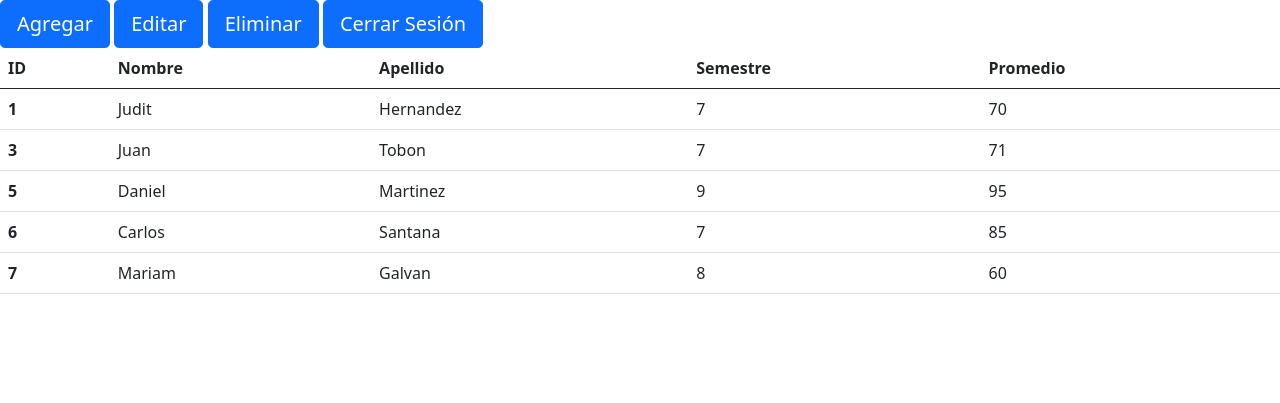
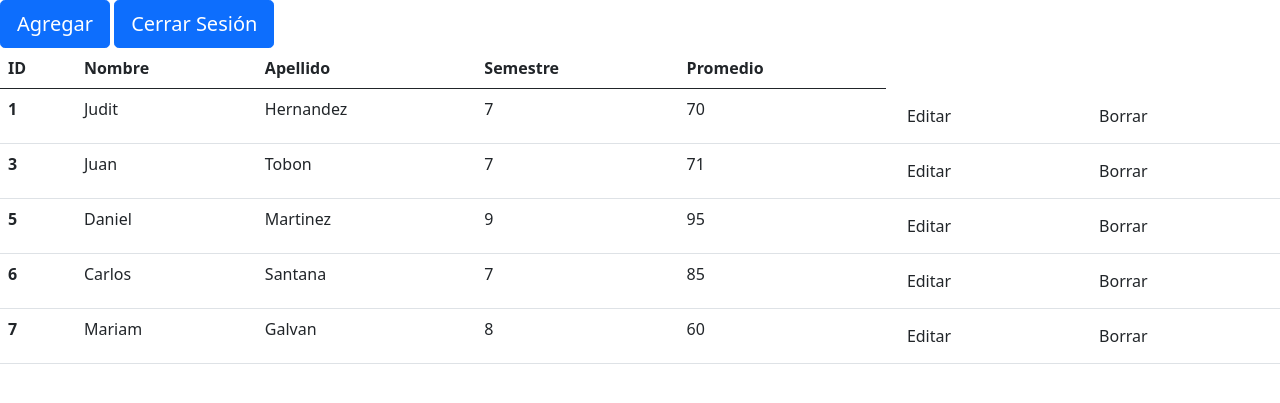
Before and after one commit to JuditHernandez123/hernandezlu, a PHP site: page /php/datatable/tabla.php in a window 1280 px wide. Shown: the top 403 px of the page. Run offline with PHP 8.4, Linux system fonts and the light colour scheme; data comes from the database, SQL or seed files in the repository.

Commit message:
Modificado

```diff
--- a/parcial3/loginBD2/php/datatable/borrar.php
+++ b/parcial3/loginBD2/php/datatable/borrar.php
@@ -1,6 +1,9 @@
 <?php
 include ("conexiontabla.php");
 $con=conectar();
+
+$id=$_GET['id'];
+
 ?>
 <!DOCTYPE html>
  <html>
@@ -10,7 +13,7 @@
  <body>
  	<form action="" method="post">
 		<label>ID: </label>
-		<input type="text" id="id" name="txtid"><br><br>
+		<input type="text" id="id" name="txtid" value=<?php echo "$id"?>><br><br>
 		<input type="submit" name="" value="Borrar">
 		<a href="tabla.php">Regresar</a>
 	</form>
--- a/parcial3/loginBD2/php/datatable/tabla.php
+++ b/parcial3/loginBD2/php/datatable/tabla.php
@@ -19,26 +19,24 @@
 
 
 <!-- Botón para Agregar un registro -->
-<button type="button" class="btn btn-primary btn-lg" onClick="window.location.href='Agregar.php'">Agregar</button>
+<button type="button" class="btn btn-primary btn-lg" onClick="window.location.href='Agregar.php'" id="btn__agregar">Agregar</button>
 
-<!-- Botón para Editar un registro -->
-<button type="button" class="btn btn-primary btn-lg" onClick="window.location.href='editar.php'">Editar</button>
 
-<!-- Botón para Eliminar un registro -->
-<button type="button" class="btn btn-primary btn-lg" onClick="window.location.href='borrar.php'">Eliminar</button>
 
 <!-- Botón para Cerrar sesion -->
-<button type="button" class="btn btn-primary btn-lg" onClick="window.location.href='../cerrar_sesion.php'">Cerrar Sesión</button>
+<button type="button" class="btn btn-primary btn-lg" onClick="window.location.href='../cerrar_sesion.php'" >Cerrar Sesión</button>
 
-
-<table class="table">
+</script>
+<table class="table table-hover">
   <thead>
     <tr>
+
       <th scope="col">ID</th>
       <th scope="col">Nombre</th>
       <th scope="col">Apellido</th>
       <th scope="col">Semestre</th>
       <th scope="col">Promedio</th>
+
     </tr>
   </thead>
   <tbody>
@@ -52,6 +50,9 @@
       <td><?php echo $row['Apellido']?></td>
       <td><?php echo $row['Semestre']?></td>
       <td><?php echo $row['Promedio']?></td>
+      <th><a href="editar.php? id=<?php echo $row['ID']?> & nombre=<?php echo $row['Nombre']?> & apellido=<?php echo $row['Apellido']?> & semestre=<?php echo $row['Semestre']?> & promedio=<?php echo $row['Promedio']?>" class="btn btn_info">Editar</a>
+      <th><a href="borrar.php? id=<?php echo $row['ID']?>" class="btn btn_info">Borrar</a>
+
     </tr>
     <?php
         }
```
Also changed, not shown: parcial3/loginBD2/php/datatable/editar.php (+12 -6 lines).
